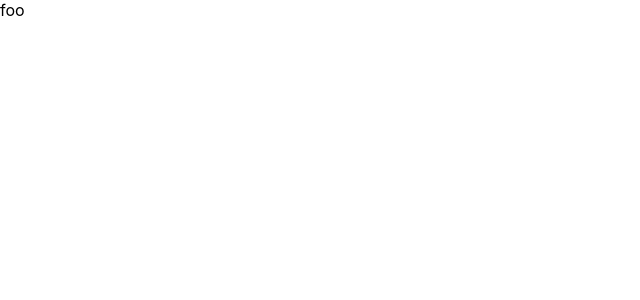
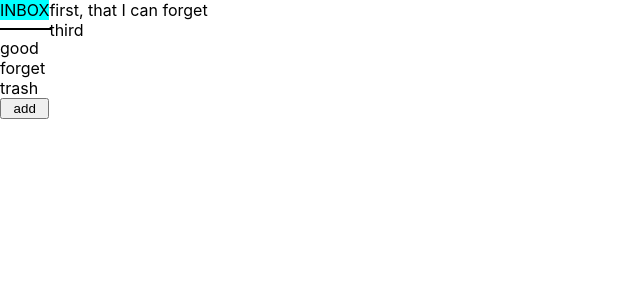
Before and after one commit to joshmarinacci/todomanager, a React (Create React App) app: page / in a window 1280 px wide. Shown: the top 300 px of the page, without its empty margins (0-640 px from the left). Built offline with nearby package versions, Linux system fonts and the light colour scheme.

Commit message:
initial more

```diff
--- a/src/App.css
+++ b/src/App.css
@@ -1,38 +1,19 @@
-.App {
-  text-align: center;
+.hbox {
+  display: flex;
+  flex-direction: row;
 }
 
-.App-logo {
-  height: 40vmin;
-  pointer-events: none;
+.hbox.selected {
+  background-color: aqua;
 }
 
-@media (prefers-reduced-motion: no-preference) {
-  .App-logo {
-    animation: App-logo-spin infinite 20s linear;
-  }
+.vbox {
+  display: flex;
+  flex-direction: column;
 }
 
-.App-header {
-  background-color: #282c34;
-  min-height: 100vh;
-  display: flex;
-  flex-direction: column;
-  align-items: center;
-  justify-content: center;
-  font-size: calc(10px + 2vmin);
-  color: white;
+hr {
+  display: block;
+  border: 1px solid black;
+  width: 100%;
 }
-
-.App-link {
-  color: #61dafb;
-}
-
-@keyframes App-logo-spin {
-  from {
-    transform: rotate(0deg);
-  }
-  to {
-    transform: rotate(360deg);
-  }
-}
--- a/src/App.js
+++ b/src/App.js
@@ -1,10 +1,160 @@
-import React from 'react';
-import './App.css';
+import React, {useEffect, useState} from 'react'
+import './App.css'
+
+const HBox = ({children, className = "", ...rest}) => {
+    return <div className={"hbox " + className} {...rest}>{children}</div>
+}
+const VBox = ({children, className = "", ...rest}) => {
+    return <div className={"vbox " + className} {...rest}>{children}</div>
+}
+
+const ListItemView = ({realItem, selected, onSelect}) => {
+    const [item, setItem] = useState(realItem)
+    return <HBox className={(item===selected)?"selected":""}>
+        <label onClick={()=>{
+            console.log('selecting the item')
+            onSelect(item)
+        }}>{item.title}</label>
+    </HBox>
+}
+
+let RENDER_COUNT = 0
+
+function countRender() {
+    RENDER_COUNT++
+    if (RENDER_COUNT > 10) throw new Error("")
+}
+
+const ListView = ({query, selected, onSelect}) => {
+    const [items, setItems] = useState(query.results())
+    useEffect(() => {
+        const update = () => setItems(query.results())
+        query.on(update)
+        return () => query.off(update)
+    })
+    return <VBox>
+        {items.map(item => <ListItemView key={item.id} realItem={item} selected={selected} onSelect={onSelect}/>)}
+    </VBox>
+}
+
+class QueryStorage {
+    constructor() {
+        this.tables = {}
+        this._idcount = 1000
+        this.queries = []
+    }
+
+    insert(table, obj) {
+        if (!this.tables[table]) this.tables[table] = []
+        if (!obj.id) {
+            this._idcount++
+            obj.id = this._idcount
+        }
+        this.tables[table].push(obj)
+        this.queries.forEach(query => {
+            if (query.table === table) {
+                if (query.filter(obj)) {
+                    console.log("must update this query")
+                    query.fire()
+                }
+            }
+        })
+        return obj
+    }
+
+    refresh(table) {
+        this.queries.forEach(query => {
+            if(query.table === table) {
+                query.fire()
+            }
+        })
+    }
+
+    createQuery(table, filter) {
+        const query = new Query(this, table, filter)
+        this.queries.push(query)
+        return query
+    }
+}
+
+class Query {
+    constructor(storage, table, filter) {
+        this.storage = storage
+        this.listeners = []
+        this.table = table
+        this.filter = filter
+    }
+
+    results() {
+        return this.storage.tables[this.table].filter(this.filter)
+    }
+
+    on(cb) {
+        this.listeners.push(cb)
+    }
+
+    off(cb) {
+        this.listeners = this.listeners.filter(cbi => cbi !== cb)
+    }
+
+    fire() {
+        this.listeners.slice().forEach(cb => cb(this))
+    }
+}
+
+const storage = new QueryStorage()
+storage.insert('projects',{
+    title:'good',
+})
+const forget = storage.insert('projects',{
+    title:'forget'
+})
+storage.insert('projects',{
+    title:'trash'
+})
+
+storage.insert("items", {id: 1,
+    title: 'first, that I can forget',
+    notes:'this is some notes: https://www.mozilla.com/',
+    tags: ['foo'],
+    project:forget.id
+})
+storage.insert("items", {id: 2, title: 'second', tags: ['foo','bar']})
+storage.insert("items", {id: 3, title: 'third', tags: ['bar']})
+const INBOX_LIST = [1, 3]
+const INBOX = storage.createQuery("items", (item => INBOX_LIST.includes(item.id)))
+INBOX.title = 'INBOX'
+const ALL = storage.createQuery('items', () => true)
+const PROJECTS = storage.createQuery('projects',() => true)
+
 
 function App() {
-  return (
-    <div>foo</div>
-  );
+    const [selected, setSelected] = useState(INBOX)
+    const [selectedItem, setSelectedItem] = useState(null)
+    const [selectedQuery, setSelectedQuery] = useState(INBOX)
+    return <HBox>
+    <VBox>
+        <ListItemView realItem={INBOX} selected={selected} onSelect={setSelected}/>
+        <hr/>
+        <ListView query={PROJECTS} selected={selected} onSelect={(proj)=>{
+            setSelected(proj)
+            console.log("new proj is",proj)
+            setSelectedQuery(storage.createQuery('items',
+                (item) => item.project === proj.id
+            ))
+        }}/>
+        <button onClick={() => {
+            const obj = storage.insert('items', {
+                title: 'another',
+                tags: []
+            })
+            INBOX_LIST.push(obj.id)
+            storage.refresh('items')
+        }}>add
+        </button>
+    </VBox>
+        <ListView query={selectedQuery} selected={selectedItem} onSelect={setSelectedItem}/>
+    </HBox>
 }
 
-export default App;
+export default App
```
